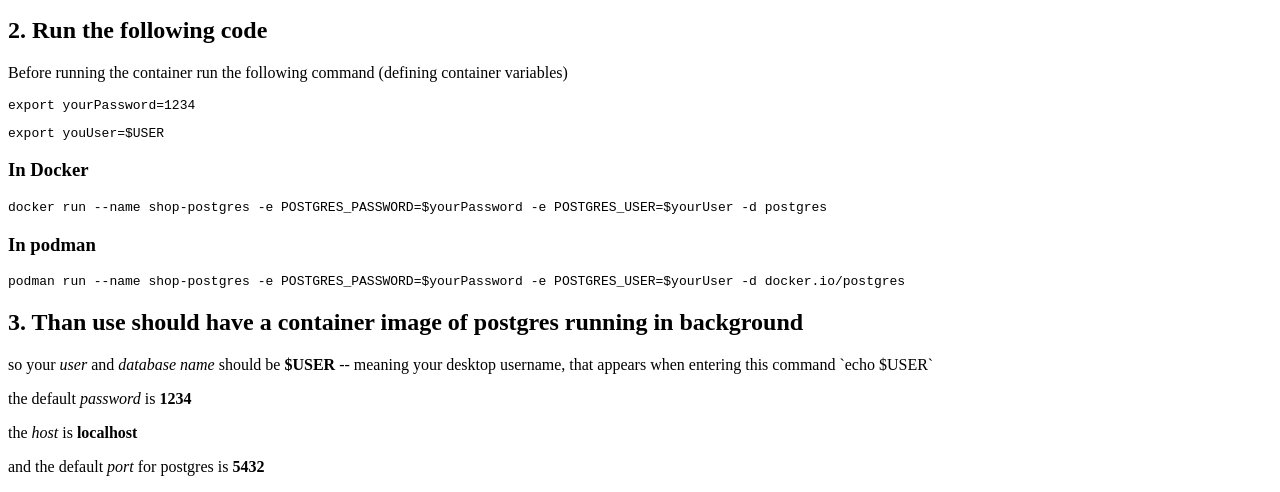
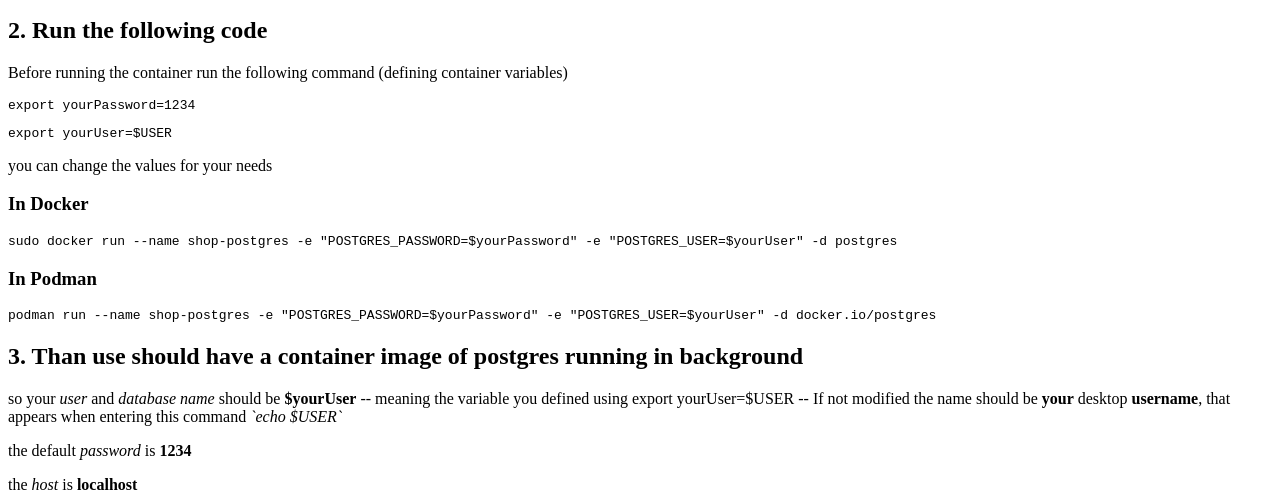
Before and after one commit to Jott55/go-shop, a plain HTML site: page admin.html in a window 1280 px wide. Shown: the part 484-976 px from the top of the page. Drawn offline with Linux system fonts and the light colour scheme.

Commit message:
updated admin

```diff
--- a/admin.html
+++ b/admin.html
@@ -39,17 +39,19 @@
     <h2>2. Run the following code</h2>
     <p>Before running the container run the following command (defining container variables)</p>
     <pre>export yourPassword=1234</pre>
-    <pre>export youUser=$USER</pre>
+    <pre>export yourUser=$USER</pre>
+    <p>you can change the values for your needs</p>
     <h3>In Docker</h3>
-    <pre>docker run --name shop-postgres -e POSTGRES_PASSWORD=$yourPassword -e POSTGRES_USER=$yourUser -d postgres</pre>
-    <h3>In podman</h3>
-    <pre>podman run --name shop-postgres -e POSTGRES_PASSWORD=$yourPassword -e POSTGRES_USER=$yourUser -d docker.io/postgres</pre>
+    <pre>sudo docker run --name shop-postgres -e "POSTGRES_PASSWORD=$yourPassword" -e "POSTGRES_USER=$yourUser" -d postgres</pre>
+    <h3>In Podman</h3>
+    <pre>podman run --name shop-postgres -e "POSTGRES_PASSWORD=$yourPassword" -e "POSTGRES_USER=$yourUser" -d docker.io/postgres</pre>
     <h2>3. Than use should have a container image of postgres running in background</h2>
-    <p>so your <em>user</em> and <em>database name</em> should be <strong>$USER</strong> -- meaning your desktop username, that appears when entering this command `echo $USER`</p>
+    <p>so your <em>user</em> and <em>database name</em> should be <strong>$yourUser</strong> -- meaning the variable you defined using export yourUser=$USER -- If not modified the name should be <strong>your</strong> desktop <strong>username</strong>, that appears when entering this command <em>`echo $USER`</em></p>
     <p>the default <em>password</em> is <strong>1234</strong></p>
     <p>the <em>host</em> is <strong>localhost</strong></p>
     <p>and the default <em>port</em> for postgres is <strong>5432</strong></p>
     <h2>What if my container stoped?</h2>
+    <p>my recommendation to verify errors is searching for logs</p>
     <p>you should read the docker or podman documentation but if it just stopped cuz you restarted your pc it you could start it again using</p>
     <pre>docker start shop-postgres</pre>
     <pre>podman start shop-postgres</pre>
```
